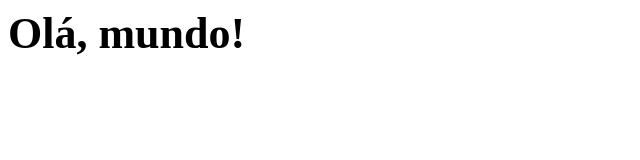
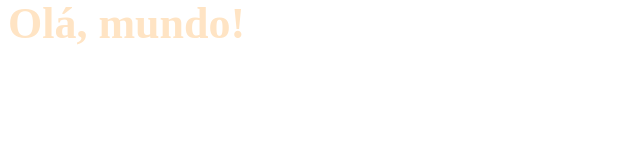
Before and after one commit to luizabisol/teste-1, a plain HTML site: page index.html in a window 1280 px wide. Shown: the whole page, without its empty margins (0-640 px from the left). Drawn offline with Linux system fonts and the light colour scheme.

Commit message:
Vesão inicial do teste1

```diff
--- a/css/estilo.css
+++ b/css/estilo.css
@@ -1,3 +1,8 @@
 body{
     font-size: 22px;
+    line-height: 2rem;
 }
+h1{
+    color: bisque;
+    border-radius: 5rem;
+}
```
